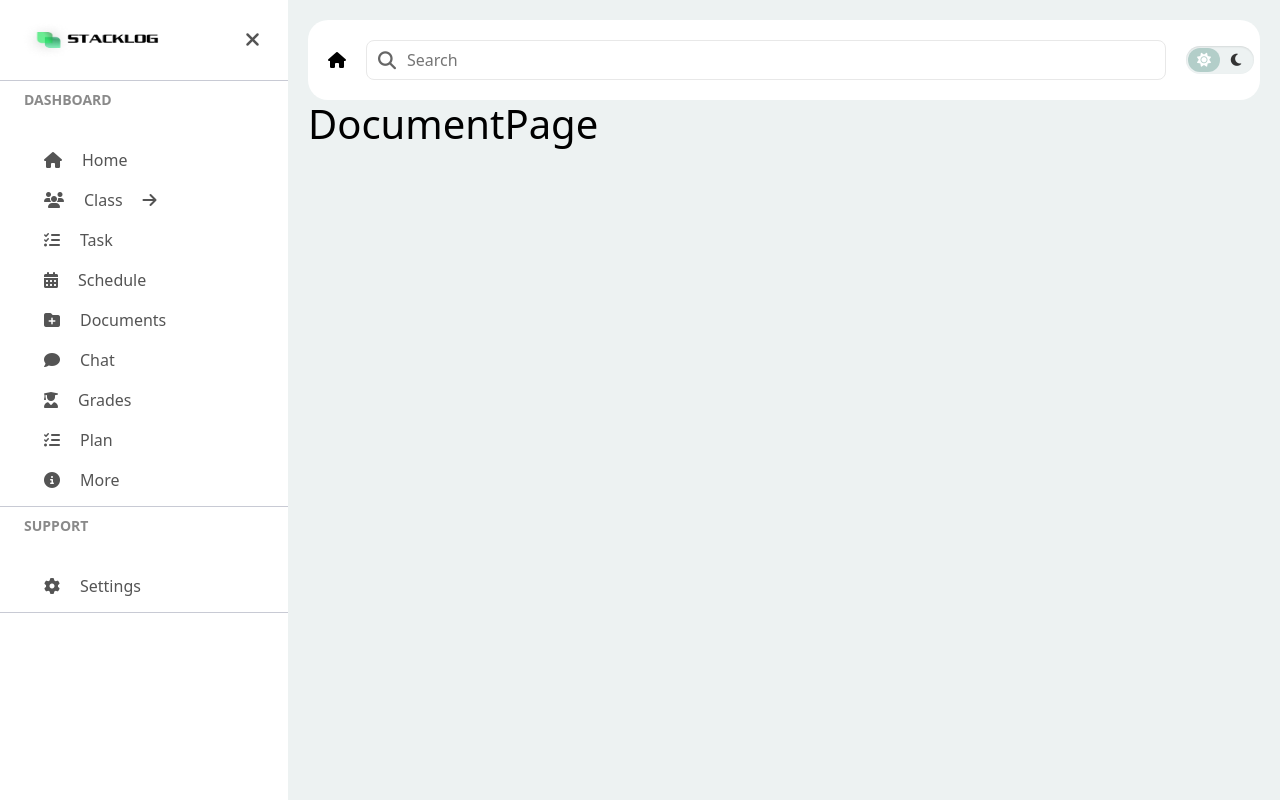
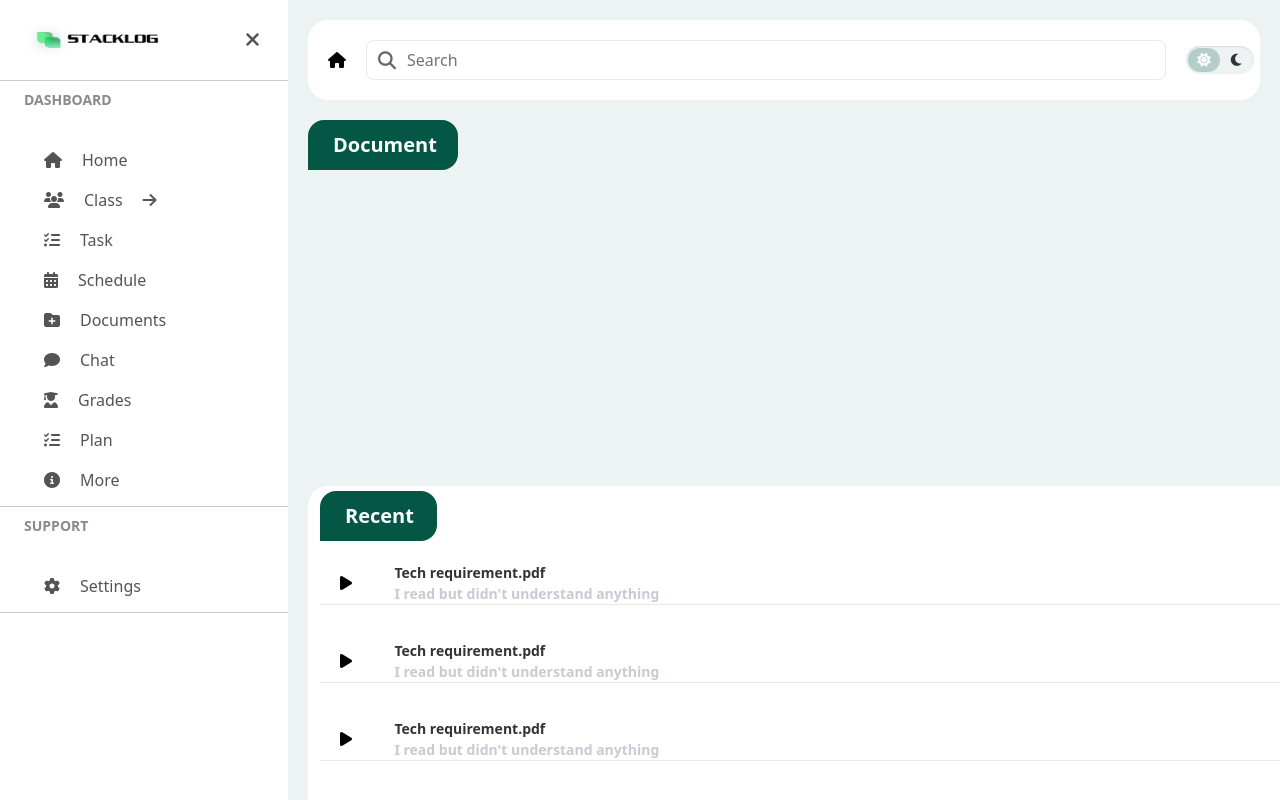
Before and after one commit to Stacklog-FPT/Stacklog-frontend, a React (Vite) app: page /documents in a window 1280 px wide. Built offline with nearby package versions, Linux system fonts and the light colour scheme; no server answers; a web font is replaced by a local one.

Commit message:
feature(50% progress document)

```diff
--- /dev/null
+++ b/src/components/DocumentComponents/DocumentList/DocumentList.jsx
@@ -0,0 +1,18 @@
+import React from "react";
+import "./DocumentList.scss";
+const DocumentList = () => {
+  return (
+    <div className="document__list">
+      <div className="document__list__container">
+        <div className="document__list__container__heading">
+            <h2>Document</h2>
+        </div>
+        <div className="document__list__container">
+
+        </div>
+      </div>
+    </div>
+  );
+};
+
+export default DocumentList;
--- /dev/null
+++ b/src/components/DocumentComponents/DocumentList/DocumentList.scss
@@ -0,0 +1,26 @@
+.document__list {
+  width: 1112px;
+  height: 346px;
+  background-color: transparent !important;
+  margin-top: 20px;
+
+  &__container {
+    width: 100%;
+    &__heading {
+      width: 150px;
+      height: 46px;
+      white-space: nowrap;
+      h2 {
+        font-weight: 700;
+        padding: 10px 25px;
+        font-size: 20px;
+        line-height: 30px;
+        background-color: var(--color--div-head);
+        color: var(--text--name);
+        border-top-left-radius: 16px;
+        border-top-right-radius: 16px;
+        border-bottom-right-radius: 16px;
+      }
+    }
+  }
+}
--- /dev/null
+++ b/src/components/DocumentComponents/DocumentRecent/DocumentRecent.jsx
@@ -0,0 +1,89 @@
+import React from "react";
+import "./DocumentRecent.scss";
+const DocumentRecent = () => {
+  const [recentDocuments, setRecentDocuments] = React.useState([
+    {
+      _id: 1,
+      title: "Tech requirement.pdf",
+      description: "I read but didn't understand anything",
+    },
+    {
+      _id: 1,
+      title: "Tech requirement.pdf",
+      description: "I read but didn't understand anything",
+    },
+    {
+      _id: 2,
+      title: "Tech requirement.pdf",
+      description: "I read but didn't understand anything",
+    },
+    {
+      _id: 3,
+      title: "Tech requirement.pdf",
+      description: "I read but didn't understand anything",
+    },
+    {
+      _id: 4,
+      title: "Tech requirement.pdf",
+      description: "I read but didn't understand anything",
+    },
+    {
+      _id: 5,
+      title: "Tech requirement.pdf",
+      description: "I read but didn't understand anything",
+    },
+    {
+      _id: 6,
+      title: "Tech requirement.pdf",
+      description: "I read but didn't understand anything",
+    },
+  ]);
+
+  const itemsPerPage = 5;
+  const totalPages = Math.ceil(recentDocuments.length / itemsPerPage);
+  const [currentPage, setCurrentPage] = React.useState(1);
+  const startIndex = (currentPage - 1) * itemsPerPage;
+  const endIndex = startIndex + itemsPerPage;
+  const currentItems = recentDocuments.slice(startIndex, endIndex);
+
+  //
+  return (
+    <div className="document__recent">
+      <div className="document__recent__container">
+        <div className="document__recent__container__heading">
+          <h2>Recent</h2>
+        </div>
+
+        <div className="document__recent__container__main__content">
+          {currentItems.length > 0 ? (
+            currentItems.map((item) => {
+              return (
+                <div
+                  className="document__recent__container__main__content__item"
+                  key={item._id}
+                >
+                  <i className="fa-solid fa-play"></i>
+                  <div className="document__recent__container__main__content__item__content">
+                    <span className="document__recent__container__main__content__item__content__title">
+                      {item.title}
+                    </span>
+                    <span className="document__recent__container__main__content__item__content__description">
+                      {item.description}
+                    </span>
+                  </div>
+                  <div className="document__recent__container__main__content__item__bin">
+                    <i className="fa-solid fa-dumpster"></i>
+                  </div>
+                </div>
+              );
+            })
+          ) : (
+            <h2>No document recent</h2>
+          )}
+        </div>
+      </div>
+    </div>
+  );
+};
+
+export default DocumentRecent;
--- /dev/null
+++ b/src/components/DocumentComponents/DocumentRecent/DocumentRecent.scss
@@ -0,0 +1,78 @@
+.document__recent {
+  width: 1112px;
+  height: 462px;
+  background-color: var(--bg--nav);
+  border-radius: 20px;
+  padding: 5px 12px 20px 12px;
+
+  &__container {
+    width: 100%;
+    &__heading {
+      width: 117px;
+      height: 46px;
+      white-space: nowrap;
+      h2 {
+        font-weight: 700;
+        padding: 10px 25px;
+        font-size: 20px;
+        line-height: 30px;
+        background-color: var(--color--div-head);
+        color: var(--text--name);
+        border-top-left-radius: 16px;
+        border-top-right-radius: 16px;
+        border-bottom-right-radius: 16px;
+      }
+    }
+
+    &__main__content {
+      width: 100%;
+      display: flex;
+      flex-direction: column;
+      align-items: flex-start;
+      justify-content: flex-start;
+      gap: 35px;
+      padding-top: 25px;
+      &__item {
+        width: 100%;
+        display: flex;
+        align-items: center;
+        justify-content: flex-start;
+        color: var(--text-color);
+        border-bottom: 1px solid var(--color--border-input);
+        i {
+          width: 5%;
+          padding-left: 20px;
+          padding-right: 20px;
+        }
+        &__content {
+          width: 75%;
+          display: flex;
+          flex-direction: column;
+          align-items: flex-start;
+          justify-content: flex-start;
+          padding-left: 20px;
+
+          &__title {
+            color: var(--text--chart--center);
+            font-weight: 600;
+            font-size: 14px;
+            line-height: 21px;
+          }
+
+          &__description {
+            color: var(--color--border-1);
+            font-weight: 600;
+            font-size: 14px;
+            line-height: 21px;
+          }
+        }
+
+        &__bin {
+          width: 20%;
+          text-align: right;
+          padding-right: 20px;
+        }
+      }
+    }
+  }
+}
--- a/src/components/InputSearch/InputSearch.scss
+++ b/src/components/InputSearch/InputSearch.scss
@@ -29,7 +29,7 @@ $color-bg-bell: #da4343;
       height: 40px;
       padding: 8px 8px 8px 40px;
       background-color: var();
-      border: 1px solid var(--color--boder-input);
+      border: 1px solid var(--color--border-input);
       border-radius: 8px;
       font-size: 16px;
 
--- a/src/components/PlanComponents/PlanCompnent/PlanComponent.jsx
+++ b/src/components/PlanComponents/PlanCompnent/PlanComponent.jsx
@@ -22,6 +22,9 @@ const PlanComponent = () => {
                 <th>Process</th>
               </tr>
             </thead>
+            <tbody>
+              <tr></tr>
+            </tbody>
           </table>
         </div>
       </div>
--- a/src/pages/DocumentPage/DocumentPage.jsx
+++ b/src/pages/DocumentPage/DocumentPage.jsx
@@ -1,9 +1,12 @@
 import React from "react";
 import "./DocumentPage.scss";
+import DocumentList from "../../components/DocumentComponents/DocumentList/DocumentList";
+import DocumentRecent from "../../components/DocumentComponents/DocumentRecent/DocumentRecent";
 const DocumentPage = () => {
   return (
-    <div>
-      <h1>DocumentPage</h1>
+    <div className="document__page">
+      <DocumentList />
+      <DocumentRecent />
     </div>
   );
 };
--- a/src/pages/DocumentPage/DocumentPage.scss
+++ b/src/pages/DocumentPage/DocumentPage.scss
@@ -0,0 +1,8 @@
+.document__page {
+  width: 100%;
+  display: flex;
+  flex-direction: column;
+  align-items: flex-start;
+  justify-content: flex-start;
+  gap: 20px;
+}
--- a/src/styles/base/_dark.scss
+++ b/src/styles/base/_dark.scss
@@ -17,7 +17,7 @@ body.dark {
   --text--chart--center: #f2f2f2;
   --text--color--dark: #fff;
   // Color border input
-  --color--boder-input: #e8e8e8;
+  --color--border-input: #e8e8e8;
   --color--border-task: #045745;
   // Color div
   --color--div-head: #f2f2f2;
--- a/src/styles/base/_light.scss
+++ b/src/styles/base/_light.scss
@@ -22,7 +22,7 @@
   --color--div-info: #e4e4e4;
   // Color Border
   --color--border-1: #c8cad4;
-  --color--boder-input: #e8e8e8;
+  --color--border-input: #e8e8e8;
   --color--border-task: #045745;
 
   // Color hover
```
Also changed, not shown: src/components/DocumentComponents/DocumentList/DocumentCard/DocumentCard.jsx (added, +11 -0 lines), src/components/DocumentComponents/DocumentList/DocumentCard/DocumentCard.scss (added).
